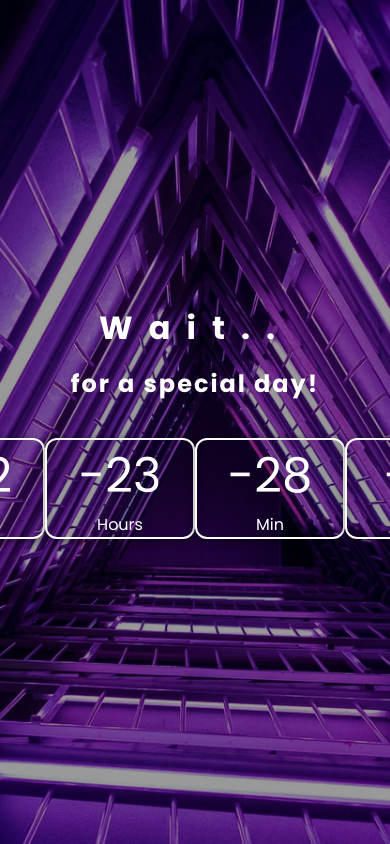
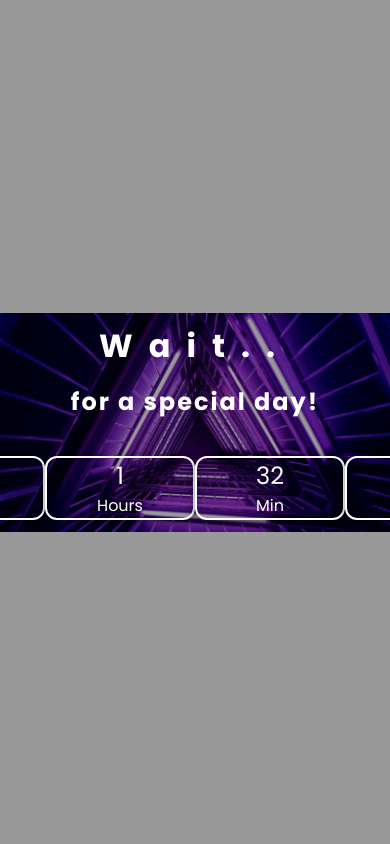
Before and after one commit to aRc-rAy/set_timer, a plain HTML site: page index.html in a window 390 px wide. Shown: the top 844 px of the page. Drawn offline with Linux system fonts and the light colour scheme.

Commit message:
change date for timer

```diff
--- a/main.js
+++ b/main.js
@@ -3,27 +3,25 @@ let hoursItem = document.querySelector("#hours");
 let minItem = document.querySelector("#min");
 let secItem = document.querySelector("#sec");
 
+let countDown = () => {
+  let futureDate = new Date("31 December 2022");
+  let currentDate = new Date();
+  let myDate = futureDate - currentDate;
+  // console.log(myDate);
+  let days = Math.floor(myDate / 1000 / 60 / 60 / 24);
 
-let countDown =() =>{
-    let futureDate= new Date("2 April 2022");
-    let currentDate =new Date();
-    let myDate = futureDate-currentDate;
-    // console.log(myDate);
-    let days=Math.floor(myDate/1000/60/60/24);
+  let hours = Math.floor(myDate / 1000 / 60 / 60) % 24;
 
-    let hours=Math.floor(myDate/1000/60/60)%24;
+  let min = Math.floor(myDate / 1000 / 60) % 60;
 
-    let min=Math.floor(myDate/1000/60)%60;
+  let sec = Math.floor(myDate / 1000) % 60;
+  daysItem.innerHTML = days;
+  hoursItem.innerHTML = hours;
+  minItem.innerHTML = min;
+  secItem.innerHTML = sec;
+};
 
-    let sec=Math.floor(myDate/1000)%60;
-    daysItem.innerHTML=days;
-    hoursItem.innerHTML=hours;
-    minItem.innerHTML=min;
-    secItem.innerHTML=sec;
+countDown();
 
-}
-
-countDown()
-
-setInterval(countDown,1000)
+setInterval(countDown, 1000);
 // to move on other sites
--- a/style.css
+++ b/style.css
@@ -10,6 +10,8 @@ body{
     background-image: url("images/bg2.jpg");
     background-repeat:  no-repeat;
     background-size: cover;
+    background-size: contain;
+
     background-position: center;
     min-height: 100vh;
     display: flex;
@@ -83,8 +85,10 @@ body{
 }
 @media (max-width:767px){
     .countdown-timer > div{
-        flex-wrap: wrap;
+        flex-wrap: nowrap;
+        margin: 0 1rem;
     }
+
     .countdown-timer > div{
         margin:1rem auto;
         max-width: 150px;
@@ -99,4 +103,9 @@ body{
         font-size: 2rem;
         letter-spacing: 1rem;
     }
+    .big-text{
+        font-size: 1.5rem;
+        margin: 0 1rem;
+
+    }
 }
```
